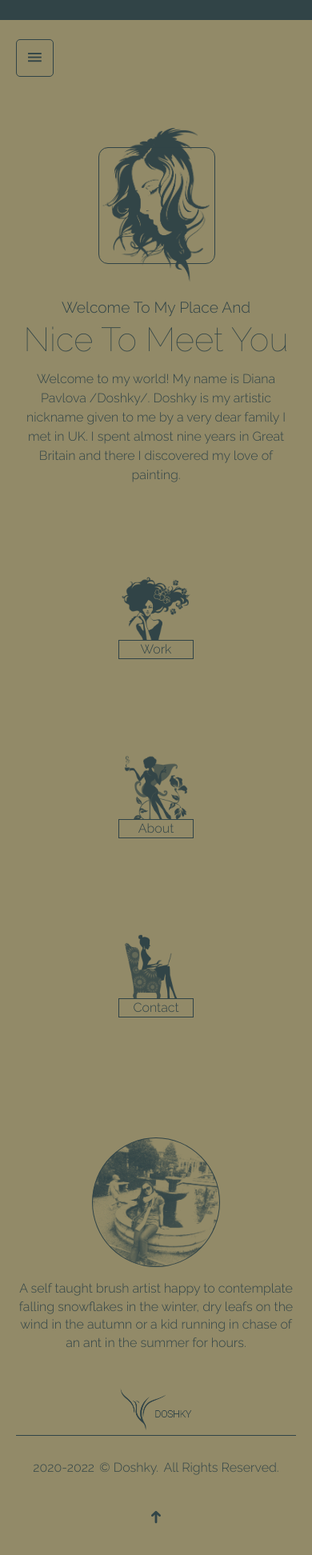
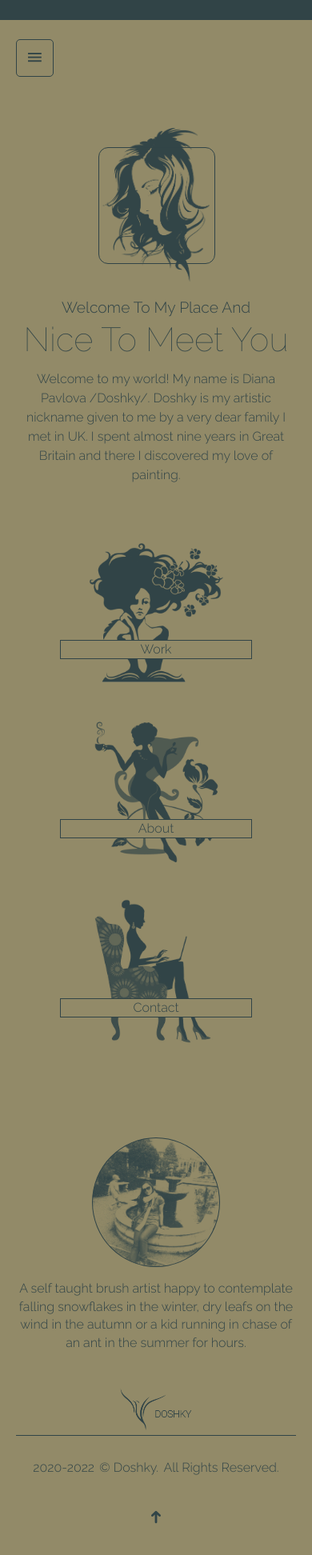
Before and after one commit to doshky/doshky.com, a Jekyll site: the page built from index.html, in a window 390 px wide. Shown: the top 1944 px of the page at 80% size. Built offline with Jekyll 4.4.1, drawn with Linux system fonts in a browser that asks for light colours.

Commit message:
Banner entry image buttons size issue on smaller screens fixed

```diff
--- a/assets/css/banner-entry-button-list.css
+++ b/assets/css/banner-entry-button-list.css
@@ -92,6 +92,11 @@
 
 	}
 
+	.banner-entry-button-list {
+		padding-left: 0; padding-right: 0;
+
+	}
+
 	.button-entry + .button-entry {
 		margin-top: 2em;
 
```
